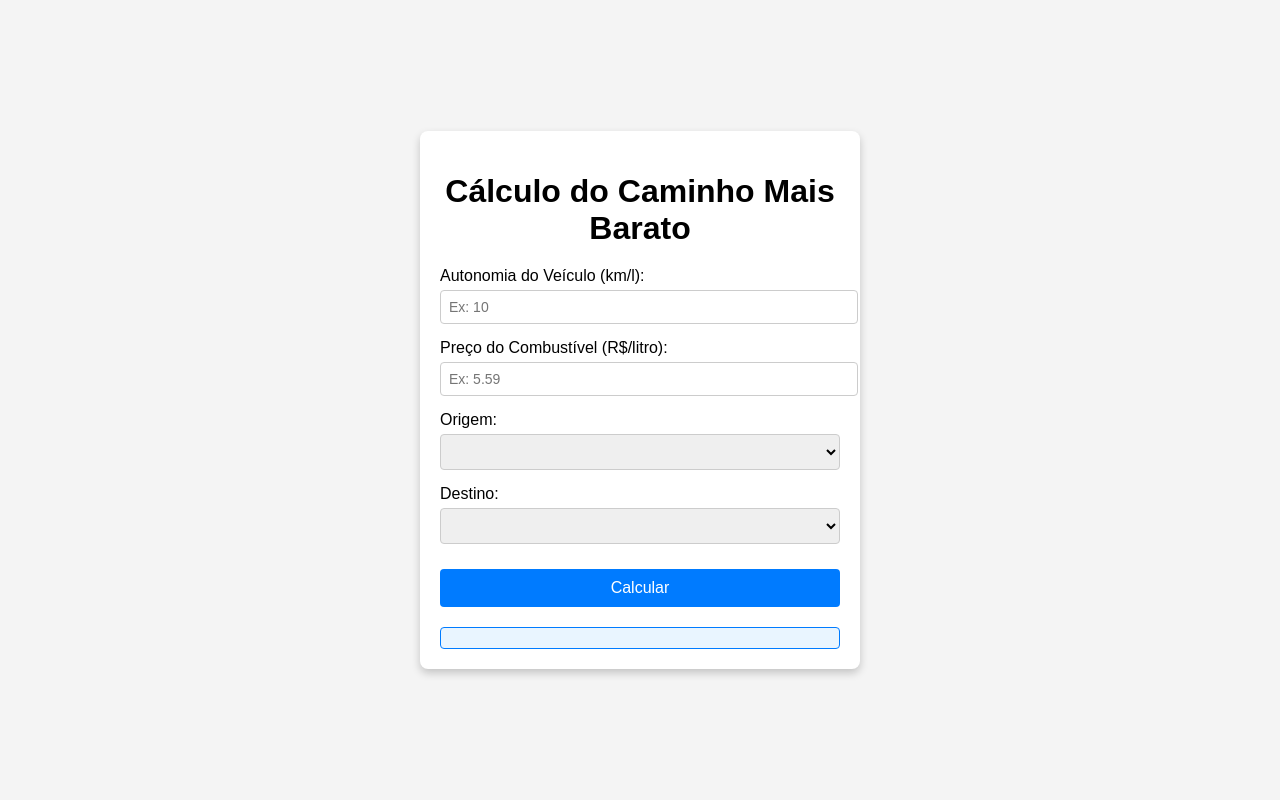
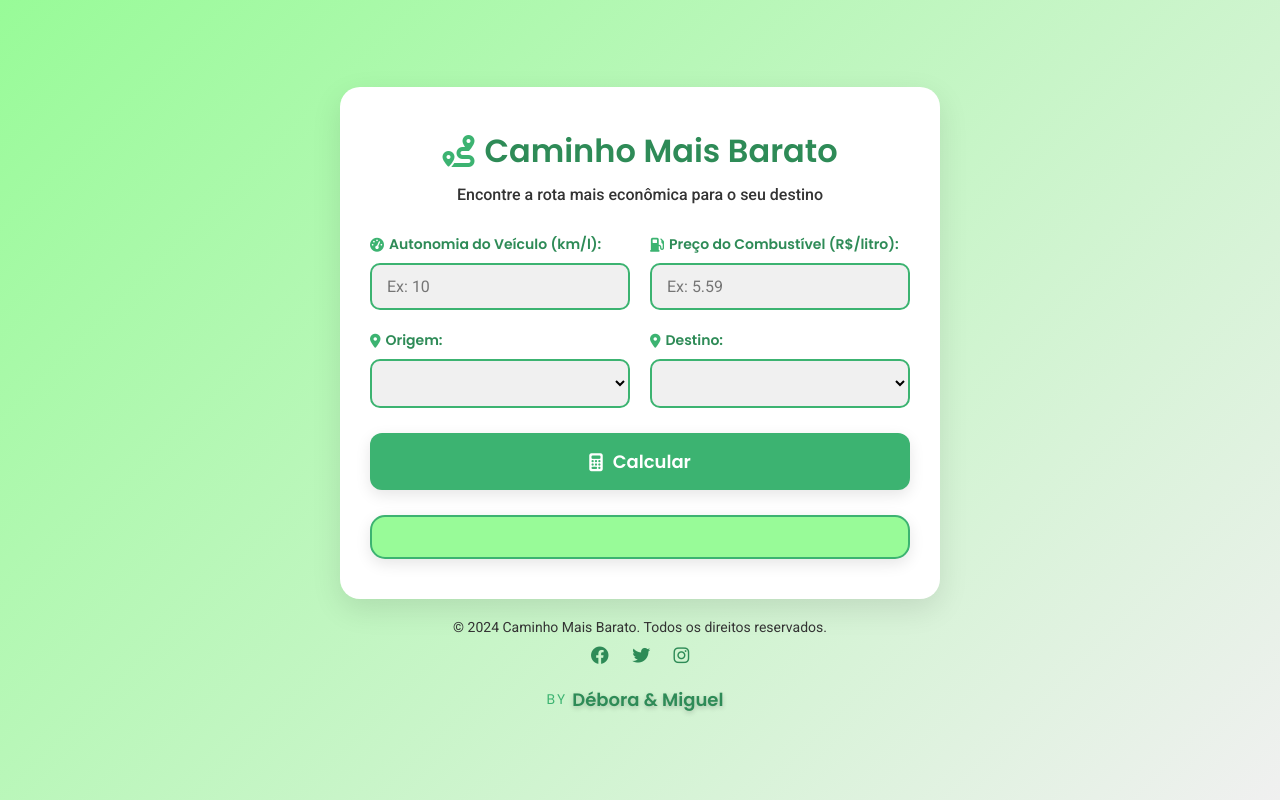
Before and after one commit to miguelsoeth/api-trab-grafos-2, a website: page views/index.html in a window 1280 px wide. Drawn offline with Linux system fonts and the light colour scheme; no server answers.

Commit message:
Atualizado frontend

```diff
--- a/views/index.html
+++ b/views/index.html
@@ -1,39 +1,63 @@
 <!DOCTYPE html>
-<html lang="en">
+<html lang="pt-BR">
 <head>
     <meta charset="UTF-8">
     <meta name="viewport" content="width=device-width, initial-scale=1.0">
     <title>Caminho Mais Barato</title>
     <link rel="stylesheet" href="styles.css">
+    <link href="https://fonts.googleapis.com/css2?family=Poppins:wght@400;600&family=Roboto:wght@400;500&display=swap" rel="stylesheet">
+    <link rel="stylesheet" href="https://cdnjs.cloudflare.com/ajax/libs/font-awesome/6.4.0/css/all.min.css">
 </head>
 <body>
     <div id="app">
-        <h1>Cálculo do Caminho Mais Barato</h1>
+        <div class="header">
+            <h1><i class="fas fa-route"></i> Caminho Mais Barato</h1>
+            <p>Encontre a rota mais econômica para o seu destino</p>
+        </div>
 
+        <div class="form-container">
             <div class="form-group">
-            <label for="kmPerLiter">Autonomia do Veículo (km/l):</label>
+                <label for="kmPerLiter"><i class="fas fa-tachometer-alt"></i> Autonomia do Veículo (km/l):</label>
                 <input type="number" id="kmPerLiter" placeholder="Ex: 10">
             </div>
-
             <div class="form-group">
-            <label for="precoGasolina">Preço do Combustível (R$/litro):</label>
+                <label for="precoGasolina"><i class="fas fa-gas-pump"></i> Preço do Combustível (R$/litro):</label>
                 <input type="number" id="precoGasolina" placeholder="Ex: 5.59">
             </div>
-
             <div class="form-group">
-            <label for="origem">Origem:</label>
+                <label for="origem"><i class="fas fa-map-marker-alt"></i> Origem:</label>
                 <select id="origem"></select>
             </div>
-
             <div class="form-group">
-            <label for="destino">Destino:</label>
+                <label for="destino"><i class="fas fa-map-marker-alt"></i> Destino:</label>
                 <select id="destino"></select>
             </div>
+        </div>
 
-        <button id="calcularButton">Calcular</button>
+        <button id="calcularButton" class="cta-button">
+            <i class="fas fa-calculator"></i> Calcular
+        </button>
 
-        <div id="resultado" class="resultado"></div>
+        <div id="resultado" class="resultado">
         </div>
+    </div>
+
+    <footer>
+        <p>&copy; 2024 Caminho Mais Barato. Todos os direitos reservados.</p>
+
+        <div class="social-icons">
+            <a href="#" title="Siga-nos no Facebook"><i class="fab fa-facebook"></i></a>
+            <a href="#" title="Siga-nos no Twitter"><i class="fab fa-twitter"></i></a>
+            <a href="#" title="Siga-nos no Instagram"><i class="fab fa-instagram"></i></a>
+        </div>
+
+        <div class="signature">
+            <span>by</span>
+            <strong>Débora & Miguel</strong>
+        </div>
+    </footer>
+
+
     <script src="script.js"></script>
 </body>
 </html>
--- a/views/script.js
+++ b/views/script.js
@@ -6,7 +6,6 @@ document.addEventListener("DOMContentLoaded", () => {
     const calcularButton = document.getElementById("calcularButton");
     const resultadoDiv = document.getElementById("resultado");
 
-    // Load cities from API
     async function loadCities() {
         try {
             const response = await fetch("http://localhost:3000/cidades");
@@ -23,7 +22,6 @@ document.addEventListener("DOMContentLoaded", () => {
         }
     }
 
-    // Calculate cheapest path
     async function calculatePath() {
         const kmPerLiter = parseFloat(kmPerLiterInput.value);
         const precoGasolina = parseFloat(precoGasolinaInput.value);
--- a/views/styles.css
+++ b/views/styles.css
@@ -1,66 +1,264 @@
-body {
-    font-family: Arial, sans-serif;
+@import url('https://fonts.googleapis.com/css2?family=Poppins:wght@400;600&family=Roboto:wght@400;500&display=swap');
+
+:root {
+    --verde-escuro: #2e8b57;
+    --verde-medio: #3cb371;
+    --verde-claro: #98fb98;
+    --branco: #ffffff;
+    --cinza-escuro: #333333;
+    --cinza-claro: #f0f0f0;
+    --sombra: rgba(0, 0, 0, 0.1);
+}
+
+* {
     margin: 0;
     padding: 0;
+    box-sizing: border-box;
+}
+
+body {
+    font-family: 'Roboto', sans-serif;
+    background: linear-gradient(135deg, var(--verde-claro), var(--cinza-claro));
+    display: flex;
+    flex-direction: column;
+    align-items: center;
+    justify-content: center;
+    height: 100vh;
+    color: var(--cinza-escuro);
+    overflow: hidden;
+}
+
+#app {
+    background: var(--branco);
+    padding: 40px 30px;
+    border-radius: 20px;
+    box-shadow: 0 10px 30px var(--sombra);
+    width: 100%;
+    max-width: 600px;
+    animation: fadeIn 1s ease;
+}
+
+.header {
+    text-align: center;
+    margin-bottom: 30px;
+}
+
+.header h1 {
+    font-family: 'Poppins', sans-serif;
+    font-size: 32px;
+    color: var(--verde-escuro);
+    margin-bottom: 10px;
     display: flex;
     justify-content: center;
     align-items: center;
-    height: 100vh;
-    background-color: #f4f4f4;
 }
 
-#app {
-    background: white;
-    padding: 20px;
-    border-radius: 8px;
-    box-shadow: 0px 4px 8px rgba(0, 0, 0, 0.2);
-    width: 100%;
-    max-width: 400px;
+.header h1 i {
+    margin-right: 10px;
+    color: var(--verde-medio);
 }
 
-h1 {
-    text-align: center;
-    margin-bottom: 20px;
+.header p {
+    font-size: 16px;
+    color: var(--cinza-escuro);
+    font-weight: 500;
+}
+
+.form-container {
+    display: grid;
+    grid-template-columns: 1fr 1fr;
+    gap: 20px;
+    margin-bottom: 25px;
 }
 
 .form-group {
-    margin-bottom: 15px;
+    display: flex;
+    flex-direction: column;
 }
 
-label {
-    display: block;
-    margin-bottom: 5px;
+.form-group label {
+    font-family: 'Poppins', sans-serif;
+    font-size: 14px;
+    font-weight: 600;
+    margin-bottom: 8px;
+    color: var(--verde-escuro);
+    display: flex;
+    align-items: center;
+}
+
+.form-group label i {
+    margin-right: 5px;
+    color: var(--verde-medio);
 }
 
 input, select {
-    width: 100%;
-    padding: 8px;
-    font-size: 14px;
-    border: 1px solid #ccc;
-    border-radius: 4px;
+    padding: 12px 15px;
+    font-size: 16px;
+    border: 2px solid var(--verde-medio);
+    border-radius: 10px;
+    background: var(--cinza-claro);
+    font-family: 'Roboto', sans-serif;
+    transition: all 0.3s ease;
 }
 
-button {
+input:focus, select:focus {
+    border-color: var(--verde-escuro);
+    box-shadow: 0 0 10px rgba(46, 139, 87, 0.5);
+    outline: none;
+}
+
+button.cta-button {
+    padding: 15px;
+    background: var(--verde-medio);
+    color: var(--branco);
+    font-size: 18px;
+    font-family: 'Poppins', sans-serif;
+    font-weight: 600;
+    border: none;
+    border-radius: 12px;
     width: 100%;
-    padding: 10px;
-    background-color: #007bff;
-    color: white;
-    border: none;
-    border-radius: 4px;
+    cursor: pointer;
+    display: flex;
+    justify-content: center;
+    align-items: center;
+    transition: all 0.3s ease;
+    box-shadow: 0 5px 15px var(--sombra);
+}
+
+button.cta-button i {
+    margin-right: 10px;
+}
+
+button.cta-button:hover {
+    background: var(--verde-escuro);
+    transform: translateY(-3px);
+    box-shadow: 0 8px 20px rgba(0, 0, 0, 0.2);
+}
+
+button.cta-button:active {
+    transform: translateY(1px);
+    box-shadow: 0 4px 10px rgba(0, 0, 0, 0.2);
+}
+
+.resultado {
+    margin-top: 25px;
+    padding: 20px;
+    border-radius: 15px;
+    background: var(--verde-claro);
+    border: 2px solid var(--verde-medio);
     font-size: 16px;
-    cursor: pointer;
+    color: var(--verde-escuro);
+    box-shadow: 0 5px 15px var(--sombra);
+    animation: slideIn 0.5s ease;
+}
+
+.resultado h2 {
+    font-family: 'Poppins', sans-serif;
+    font-size: 20px;
+    margin-bottom: 10px;
+}
+
+footer {
+    margin-top: 20px;
+    text-align: center;
+    color: var(--cinza-escuro);
+    font-size: 14px;
+}
+
+footer .social-icons {
     margin-top: 10px;
 }
 
-button:hover {
-    background-color: #0056b3;
+footer .social-icons a {
+    margin: 0 10px;
+    color: var(--verde-escuro);
+    font-size: 18px;
+    transition: color 0.3s ease;
 }
 
-.resultado {
+footer .social-icons a:hover {
+    color: var(--verde-medio);
+}
+
+@keyframes fadeIn {
+    from {
+        opacity: 0;
+        transform: scale(0.95);
+    }
+    to {
+        opacity: 1;
+        transform: scale(1);
+    }
+}
+
+@keyframes slideIn {
+    from {
+        opacity: 0;
+        transform: translateY(-20px);
+    }
+    to {
+        opacity: 1;
+        transform: translateY(0);
+    }
+}
+
+@media (max-width: 600px) {
+    .form-container {
+        grid-template-columns: 1fr;
+    }
+}
+.signature {
     margin-top: 20px;
-    padding: 10px;
-    border: 1px solid #007bff;
-    border-radius: 4px;
-    background-color: #e9f5ff;
-    color: #0056b3;
+    font-family: 'Poppins', sans-serif;
+    font-size: 16px;
+    font-weight: 500;
+    color: var(--verde-escuro);
+    display: flex;
+    justify-content: center;
+    align-items: center;
+    position: relative;
+    animation: popUp 1.5s ease-in-out;
 }
+
+.signature span {
+    margin-right: 5px;
+    color: var(--verde-medio);
+    font-size: 14px;
+    text-transform: uppercase;
+    letter-spacing: 2px;
+}
+
+.signature strong {
+    font-size: 18px;
+    color: var(--verde-escuro);
+    margin-right: 10px;
+    font-weight: 700;
+    text-shadow: 0 2px 5px rgba(0, 0, 0, 0.2);
+}
+
+.signature .heart {
+    font-size: 20px;
+    color: var(--verde-medio);
+    animation: pulse 1.5s infinite;
+}
+
+
+@keyframes popUp {
+    from {
+        opacity: 0;
+        transform: translateY(20px);
+    }
+    to {
+        opacity: 1;
+        transform: translateY(0);
+    }
+}
+
+@keyframes pulse {
+    0%, 100% {
+        transform: scale(1);
+    }
+    50% {
+        transform: scale(1.2);
+    }
+}
```
Lines whose indentation alone changed are shown as unchanged.
